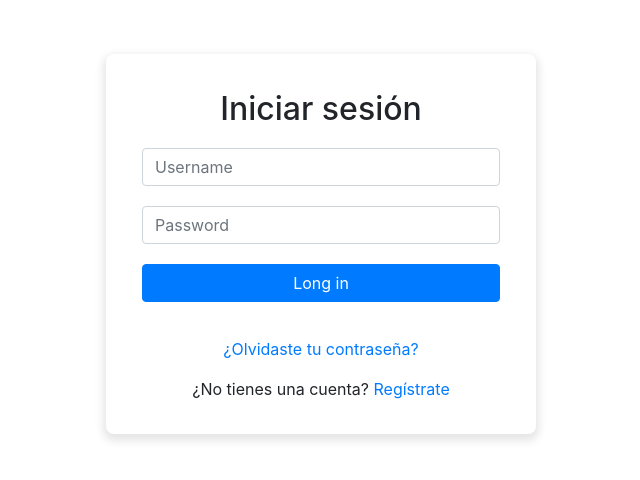
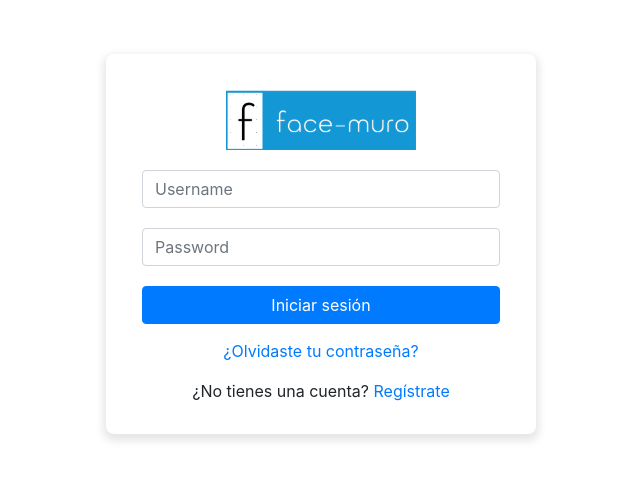
Before and after one commit to josecheo/muro-facebook, a React (Create React App) app: page / in a window 1280 px wide. Shown: the part 176-656 px from the top of the page, without its empty margins (319-959 px from the left). Built offline with nearby package versions, Linux system fonts and the light colour scheme.

Commit message:
agregado logo :D

```diff
--- a/src/components/Login.js
+++ b/src/components/Login.js
@@ -1,13 +1,14 @@
 import React from "react";
 import { Link } from "react-router-dom";
 import "./styles/Login.css";
+import Logo from "../img/muu.PNG";
 
 class Login extends React.Component {
   render() {
     return (
       <React.Fragment>
         <div className="well login-box center-block">
-          <h2 className="letras">Iniciar sesión</h2>
+          <img className="logo" src={Logo}></img>
           <form name="login">
             <input
               type="text"
@@ -21,7 +22,7 @@ class Login extends React.Component {
             />
             <div>
               <Link className="btn btn-primary" to={`/Muro`}>
-                Long in
+                Iniciar sesión
               </Link>
             </div>
           </form>
--- a/src/components/styles/Login.css
+++ b/src/components/styles/Login.css
@@ -6,6 +6,10 @@ body {
   font-family: Open Sans;
 }
 
+.logo {
+  margin-bottom: 20px;
+  max-height: 60px;
+}
 .login-box {
   margin-top: 100px;
   text-align: center;
@@ -27,5 +31,5 @@ body {
   font-size: 16px;
 }
 .olvido-password {
-  margin-top: 35px;
+  margin-top: 15px;
 }
```
Also changed, not shown: src/img/muu.PNG (added).
